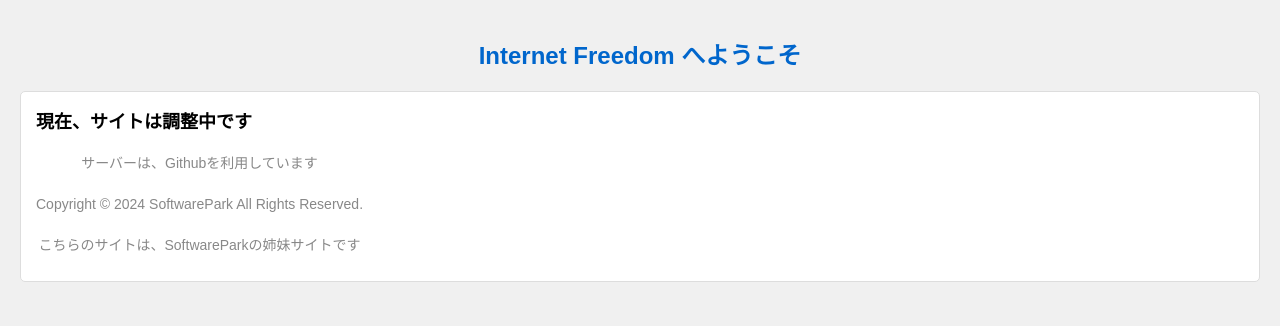
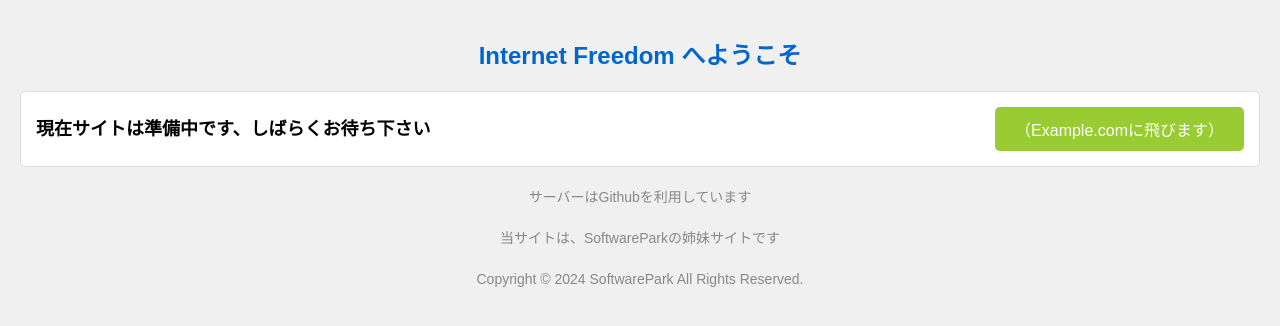
Before and after one commit to winr0r/Internet-Freedom, a plain HTML site: page index.html in a window 1280 px wide. Drawn offline with Linux system fonts and the light colour scheme.

Commit message:
Update index.html

```diff
--- a/index.html
+++ b/index.html
@@ -70,11 +70,13 @@
 
     <div class="section">
         <div>
-            <strong>現在、サイトは調整中です</strong>
+            <strong>現在サイトは準備中です、しばらくお待ち下さい</strong>
+        </div>
+        <a class="button" href="http://example.com">（Example.comに飛びます）</a>
+    </div>
 
-    <p class="footer">サーバーは、Githubを利用しています</a></p>
+    <p class="footer">サーバーはGithubを利用しています</p>
+    <p class="footer">当サイトは、SoftwareParkの姉妹サイトです</p>
     <p class="footer">Copyright © 2024 SoftwarePark All Rights Reserved.</p>
-    <p class="footer">こちらのサイトは、SoftwareParkの姉妹サイトです</p>
-
 </body>
 </html>
```
